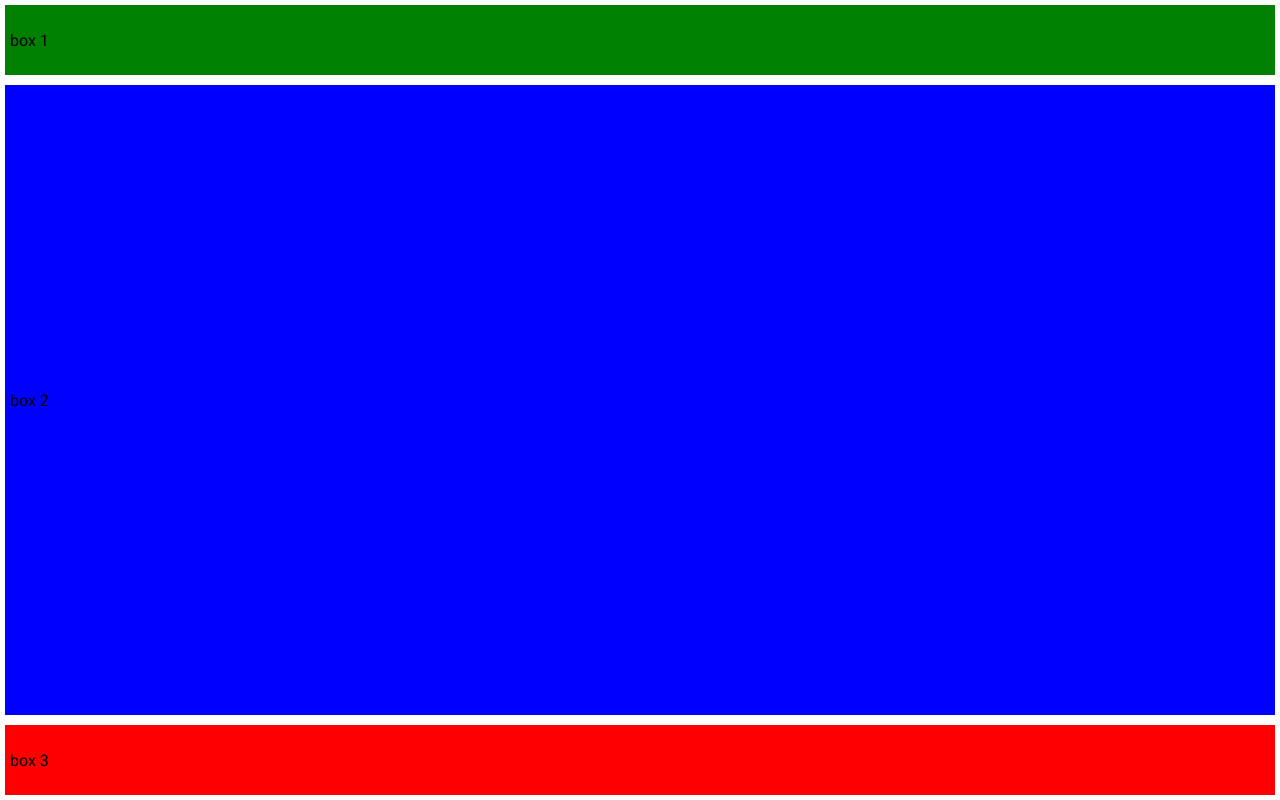
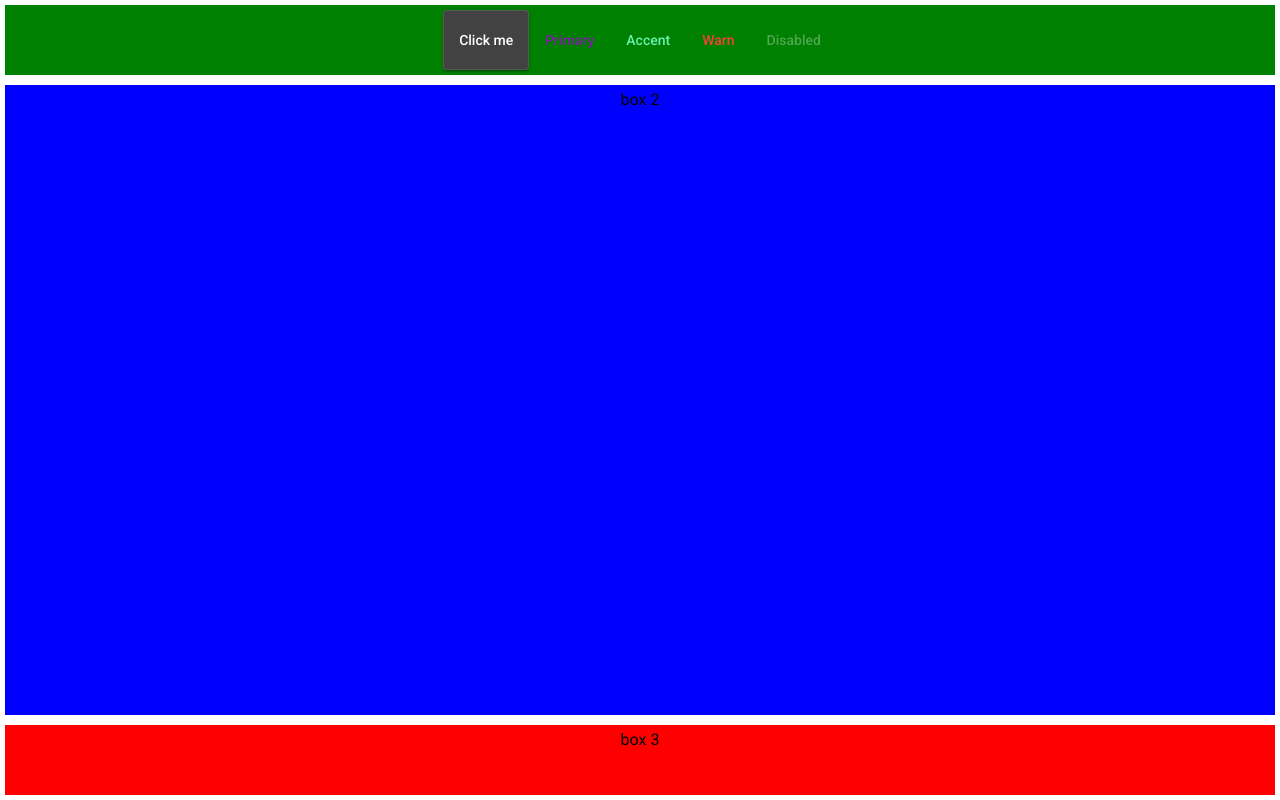
Before and after one commit to zdimon-club/neural-front, an Angular app: page / in a window 1280 px wide. Built offline with nearby package versions, Linux system fonts and the light colour scheme; no server answers.

Commit message:
commit from zdimon77@gmail.com ----

```diff
--- a/package.json
+++ b/package.json
@@ -16,6 +16,7 @@
     "@angular/common": "~8.2.11",
     "@angular/compiler": "~8.2.11",
     "@angular/core": "~8.2.11",
+    "@angular/flex-layout": "^9.0.0-beta.29",
     "@angular/forms": "~8.2.11",
     "@angular/material": "^8.2.3",
     "@angular/platform-browser": "~8.2.11",
--- a/src/app/app.component.html
+++ b/src/app/app.component.html
@@ -1,5 +1,11 @@
 <div class="container">
-	<div class="box header">box 1</div>
+	<div class="box header">
+        <button mat-button mat-raised-button mat-stroked-button>Click me</button>
+        <button mat-button color="primary">Primary</button>
+        <button mat-button color="accent">Accent</button>
+        <button mat-button color="warn">Warn</button>
+        <button mat-button disabled>Disabled</button>
+    </div>
 	<div class="box content">box 2</div>
 	<div class="box footer">box 3</div>
 </div>
--- a/src/app/app.component.scss
+++ b/src/app/app.component.scss
@@ -6,13 +6,15 @@
 
 	.box {
 		display: flex;
-		flex-direction: column;
+		flex-direction: row;
         justify-content: center;
         margin: 5px;
         padding: 5px;
 	}
 
 	.header {
+		display: flex;
+		flex-direction: row;
 		background-color: green;
 		height: 60px;
 	}
--- a/src/app/app.module.ts
+++ b/src/app/app.module.ts
@@ -21,6 +21,7 @@
     BrowserAnimationsModule
   ],
   providers: [SocketService],
-  bootstrap: [AppComponent]
+  bootstrap: [AppComponent],
+  exports: [MatButtonModule]
 })
 export class AppModule { }
```
